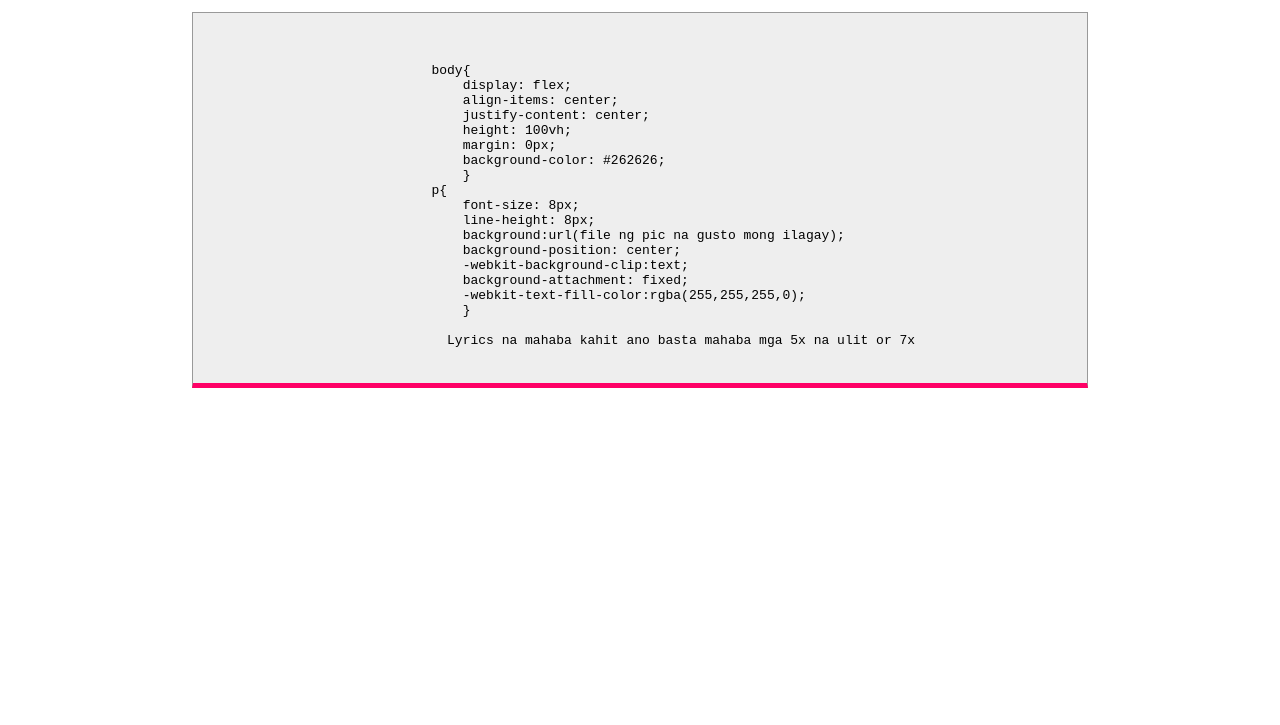
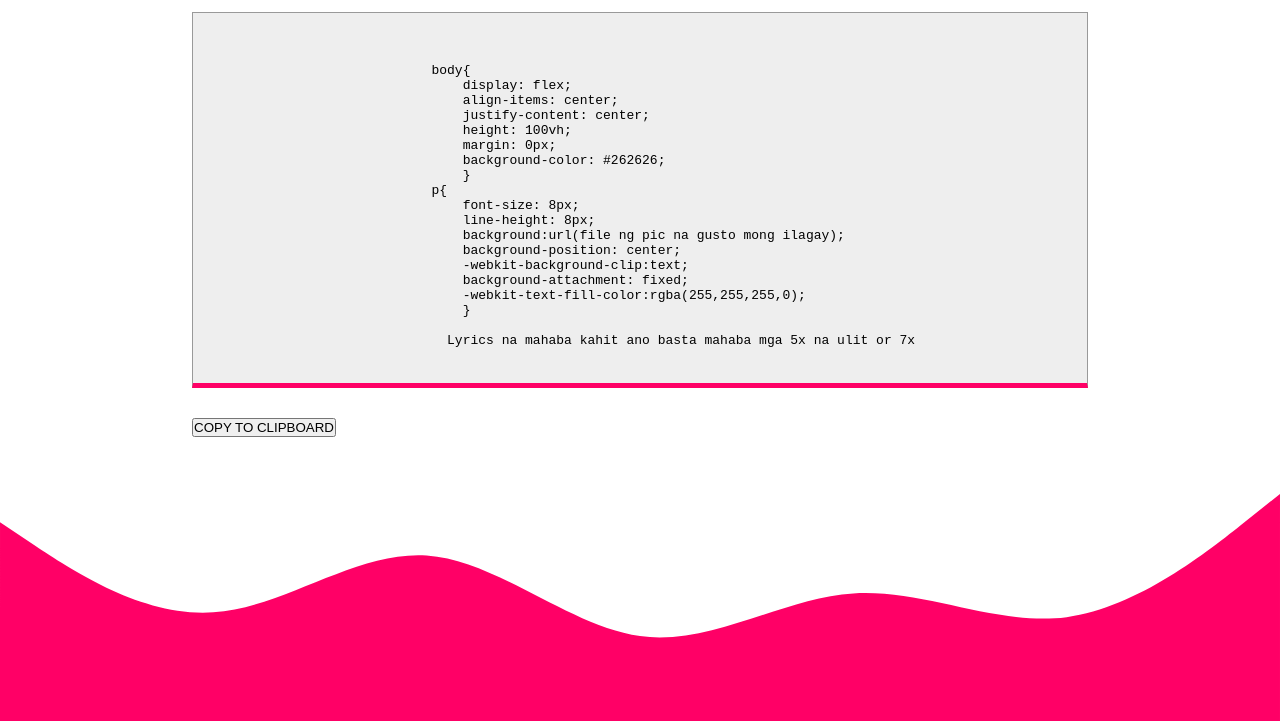
Before and after one commit to jedelacruz/Text-Portrait, a plain HTML site: page index.html in a window 1280 px wide. Shown: the part 529-1254 px from the top of the page. Before the commit the page ends 947 px from the top, so only its background shows below. Drawn offline with Linux system fonts and the light colour scheme.

Commit message:
Update index.html

```diff
--- a/index.html
+++ b/index.html
@@ -32,7 +32,7 @@
                 <div class="code-box">
 
                     <pre>
-                        <code id="p1">
+                        <code>
 
                             body{
                                 display: flex;
@@ -57,8 +57,13 @@
                       </pre>
 
                 </div>
+                <button class="copy" >COPY TO CLIPBOARD</button>
         </section>
 
     </main>
+        <footer>
+        <svg xmlns="http://www.w3.org/2000/svg" viewBox="0 0 1440 320"><path fill="#FF0066" fill-opacity="1" d="M0,96L40,122.7C80,149,160,203,240,197.3C320,192,400,128,480,133.3C560,139,640,213,720,224C800,235,880,181,960,176C1040,171,1120,213,1200,202.7C1280,192,1360,128,1400,96L1440,64L1440,320L1400,320C1360,320,1280,320,1200,320C1120,320,1040,320,960,320C880,320,800,320,720,320C640,320,560,320,480,320C400,320,320,320,240,320C160,320,80,320,40,320L0,320Z"></path></svg>
+      </footer>
+
 </body>
 </html>
```
